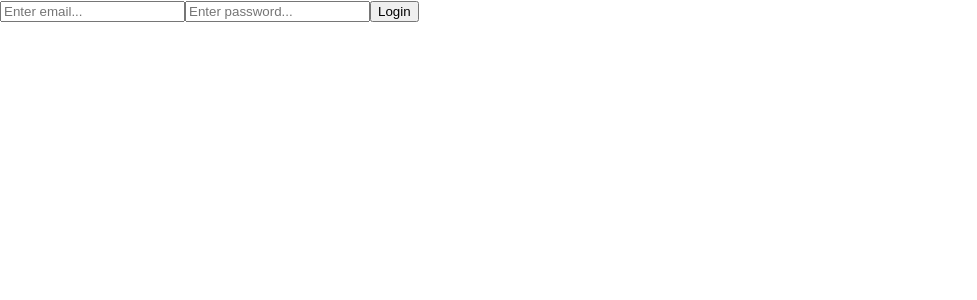
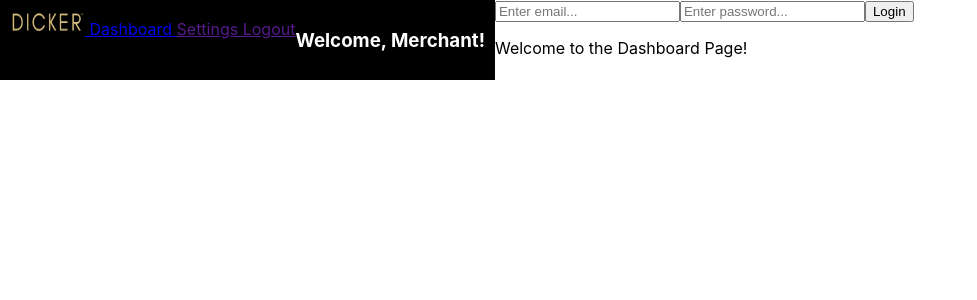
Before and after one commit to whitedadam/dickerdashboardapp, a React (Create React App) app: page / in a window 1280 px wide. Shown: the top 300 px of the page, without its empty margins (0-977 px from the left). Built offline with nearby package versions, Linux system fonts and the light colour scheme.

Commit message:
Various UI Updates
- Began work on NavBar
- Altered page CSS
- Created Dashboard class, will look into react tables to start building functionality for data widgets

```diff
--- a/public/index.html
+++ b/public/index.html
@@ -24,7 +24,7 @@
       work correctly both with client-side routing and a non-root public URL.
       Learn how to configure a non-root public URL by running `npm run build`.
     -->
-    <title>React App</title>
+    <title>DickerNOW Merchant Dashboard</title>
   </head>
   <body>
     <noscript>You need to enable JavaScript to run this app.</noscript>
--- a/src/App.css
+++ b/src/App.css
@@ -1,38 +1,23 @@
 .App {
   text-align: center;
+  display: block;
 }
 
-.App-logo {
-  height: 40vmin;
-  pointer-events: none;
+.navbar {
+  display: block;
+  position: relative;
+  height: auto;
+  padding: 10px;
+  background-color: black;
+  color: white;
+  float: left;
 }
 
-@media (prefers-reduced-motion: no-preference) {
-  .App-logo {
-    animation: App-logo-spin infinite 20s linear;
-  }
+.navRight {
+  float: right;
 }
 
-.App-header {
-  background-color: #282c34;
-  min-height: 100vh;
-  display: flex;
-  flex-direction: column;
-  align-items: center;
-  justify-content: center;
-  font-size: calc(10px + 2vmin);
-  color: white;
+.login {
+  display: inline-flex;
+  position: center;
 }
-
-.App-link {
-  color: #61dafb;
-}
-
-@keyframes App-logo-spin {
-  from {
-    transform: rotate(0deg);
-  }
-  to {
-    transform: rotate(360deg);
-  }
-}
--- a/src/App.js
+++ b/src/App.js
@@ -1,12 +1,20 @@
 import React from "react";
 import {Switch, Router, Route} from 'react-router-dom'
 import Login from "./Login";
+import Nav from "./Nav";
 import './App.css';
+import Dashboard from "./Dashboard";
 
 function App() {
   return (
       <div>
+          <div className={'navContainer'}>
+            <Nav />
+          </div>
         <Login/>
+          <div className={'dashboardContainer'}>
+              <Dashboard/>
+          </div>
       </div>
   )
 }
--- /dev/null
+++ b/src/Dashboard.js
@@ -0,0 +1,14 @@
+import React from "react";
+import './App.js';
+
+class Dashboard extends React.Component {
+    render() {
+        return(
+            <div>
+                <p>Welcome to the Dashboard Page!</p>
+            </div>
+        );
+    }
+}
+
+export default Dashboard;
--- a/src/Login.js
+++ b/src/Login.js
@@ -3,7 +3,7 @@ import React from "react";
 class Login extends React.Component{
     render() {
         return(
-            <div id="form">
+            <div id="form" className={'login'}>
                 <form>
                     <input type='email' name='email' placeholder='Enter email...' />
                     <input type='password' name='pwd' placeholder='Enter password...'/>
--- /dev/null
+++ b/src/Nav.js
@@ -0,0 +1,25 @@
+import React from "react";
+import dickerNowLogo from './images/dickerNowLogo.png';
+import './App.css';
+
+class Nav extends React.Component {
+    render() {
+        return (
+          <div className={'navbar'}>
+
+              <div className={'navLeft'}>
+                  <img className={'navLogo'} src={dickerNowLogo} alt={'dickerNOW logo'} height={'25'} width={'75'}/>
+                  <a href={'./Dashboard.js'}> Dashboard </a>
+                  <a href={''}> Settings </a>
+                  <a href={''}> Logout </a>
+                  <div className={'navRight'}>
+                      <h3>Welcome, Merchant!</h3>
+                  </div>
+              </div>
+
+          </div>
+        );
+    }
+}
+
+export default Nav;
```
Also changed, not shown: src/images/dickerNowLogo.png (added), src/index.css (line endings or trailing spaces).
